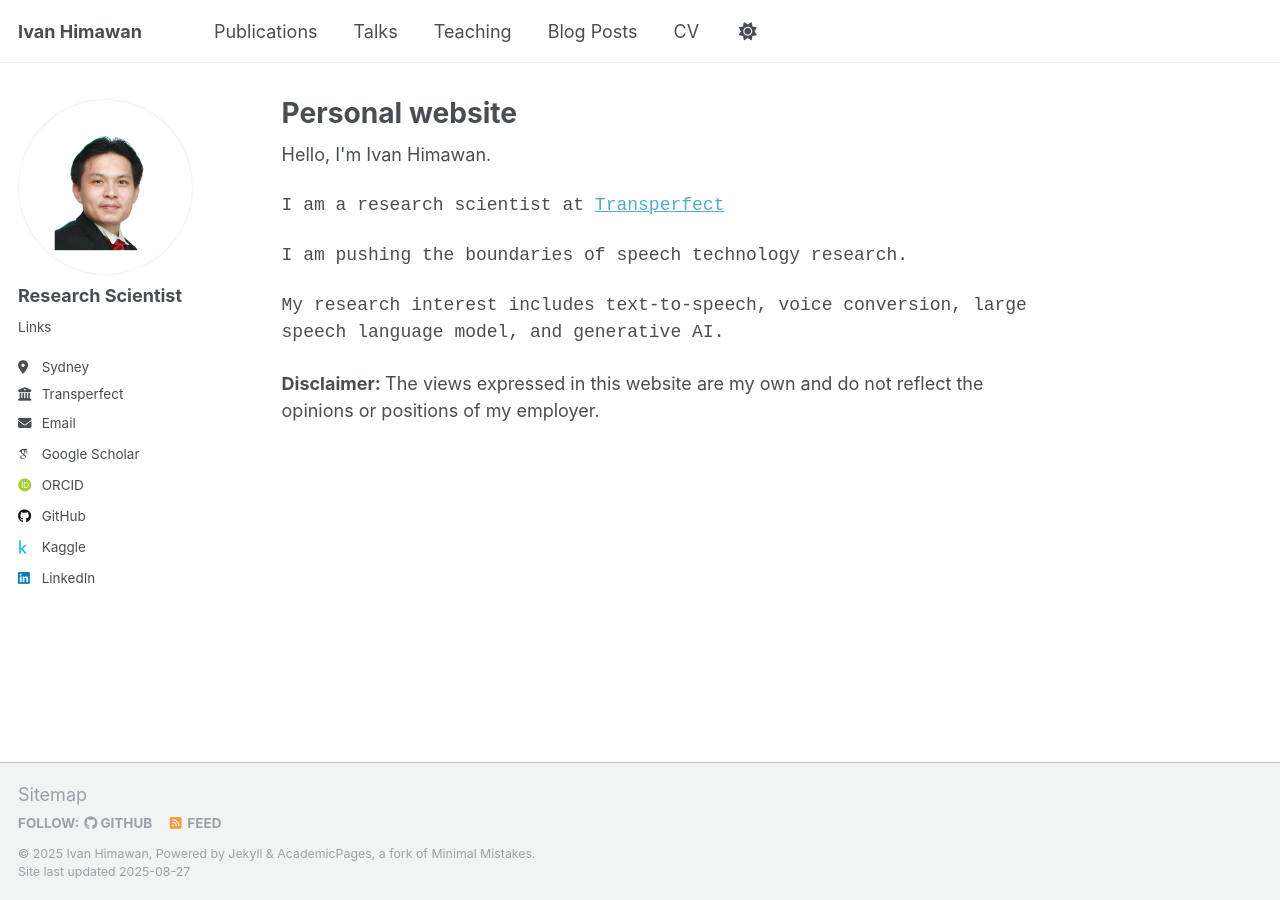
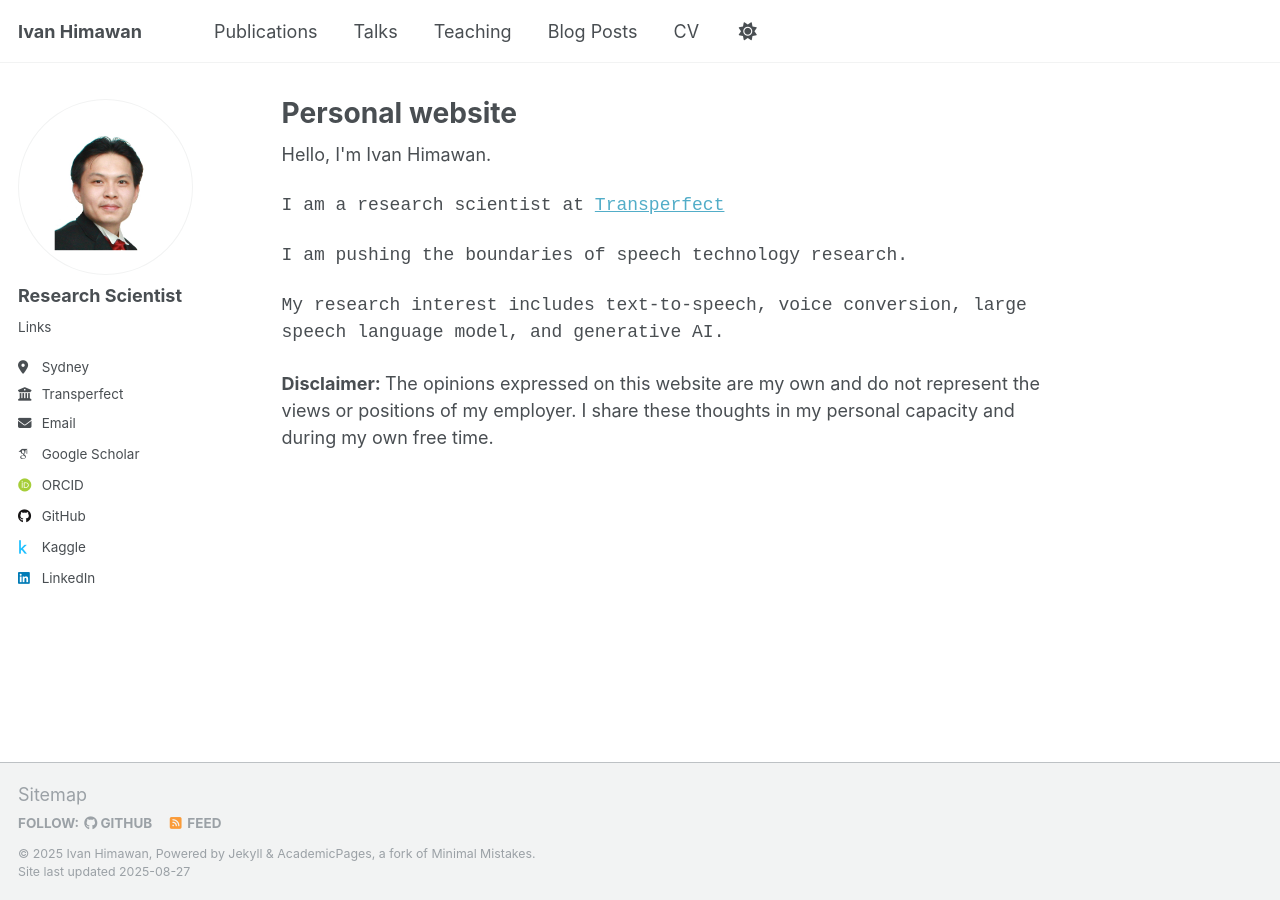
Before and after one commit to himaivan/profile, a Jekyll site: the page built from _pages/about.md, in a window 1280 px wide. Built offline with Jekyll 4.4.1, drawn with Linux system fonts in a browser that asks for light colours; some web fonts are replaced.

Commit message:
update:v1.6

```diff
--- a/_pages/about.md
+++ b/_pages/about.md
@@ -13,4 +13,4 @@ redirect_from:
 <p style="font-family:'Courier New'">I am pushing the boundaries of speech technology research.</p>
 <p style="font-family:'Courier New'">My research interest includes text-to-speech, voice conversion, large speech language model, and generative AI.</p>
 
-<p><b>Disclaimer: </b>The views expressed in this website are my own and do not reflect the opinions or positions of my employer.</p>
+<p><b>Disclaimer: </b>The opinions expressed on this website are my own and do not represent the views or positions of my employer. I share these thoughts in my personal capacity and during my own free time.</p>
```
Also changed, not shown: _posts/2025-09-02-blog-post-1.md (+1 -1 lines).
